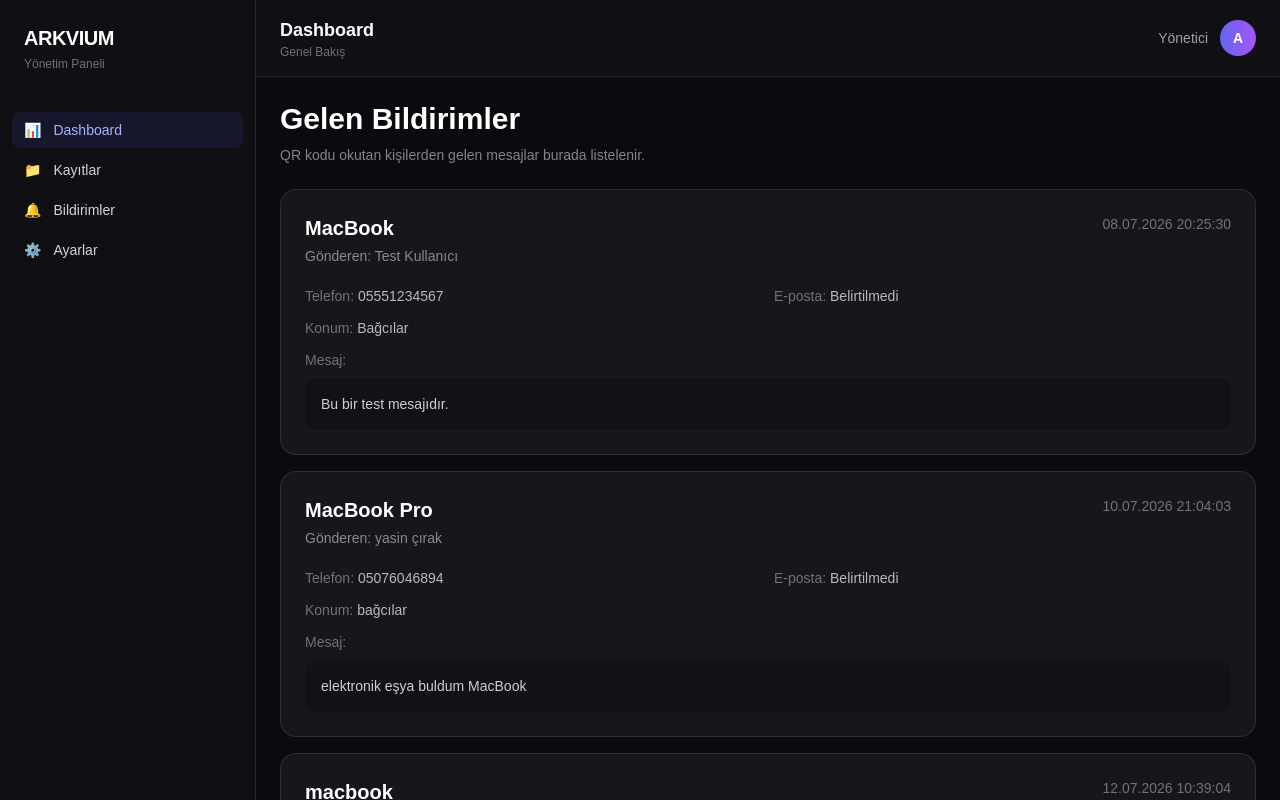
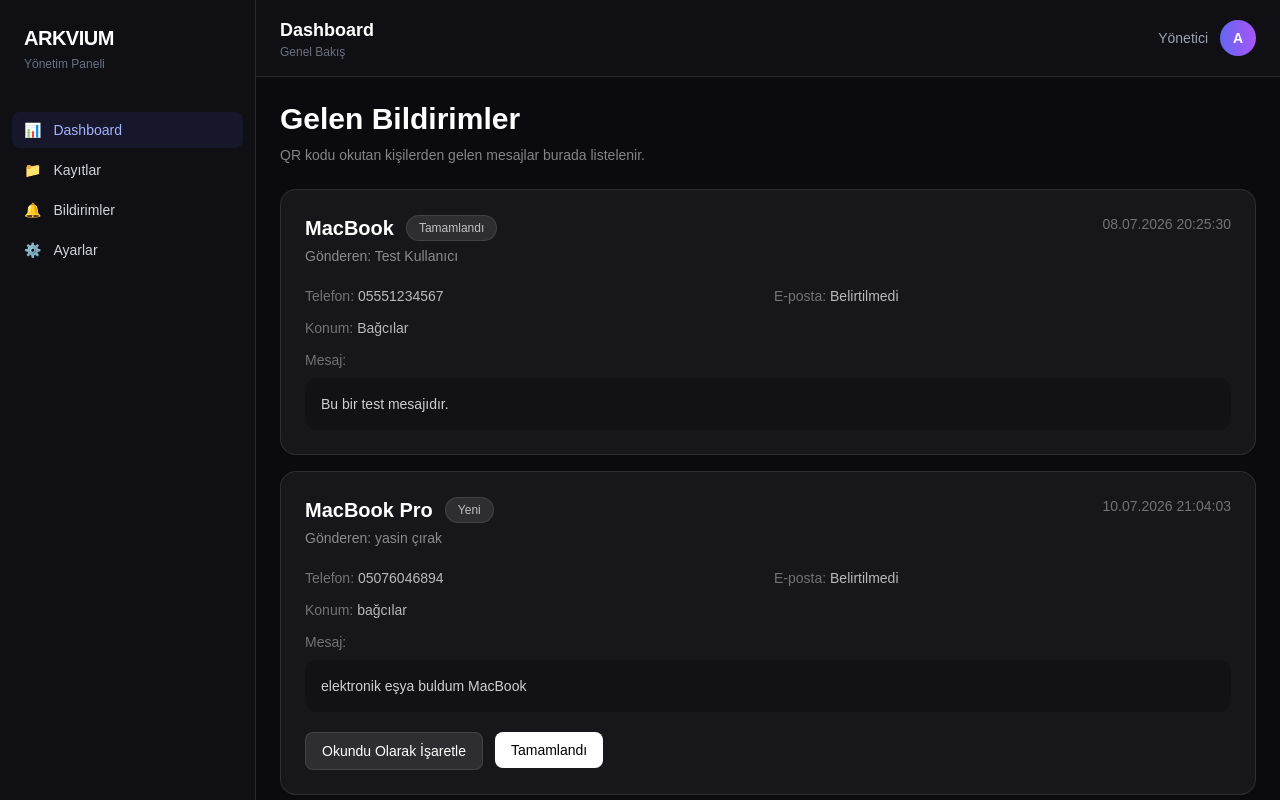
Before and after one commit to yasincirak/arkvium, a Next.js app: page /admin/notifications in a window 1280 px wide. Shown: the top 800 px of the page. Built offline with nearby package versions, Linux system fonts and the light colour scheme.

Commit message:
Bildirim durum yönetimi eklendi

```diff
--- a/data/finder-messages.json
+++ b/data/finder-messages.json
@@ -6,7 +6,8 @@
     "finderPhone": "05551234567",
     "location": "Bağcılar",
     "message": "Bu bir test mesajıdır.",
-    "createdAt": "2026-07-08T20:25:30.267Z"
+    "createdAt": "2026-07-08T20:25:30.267Z",
+    "status": "completed"
   },
   {
     "id": "a4de6a73-ce85-4dc0-8e45-0e589c18efb7",
@@ -15,7 +16,8 @@
     "finderPhone": "05076046894",
     "location": "bağcılar",
     "message": "elektronik eşya buldum MacBook",
-    "createdAt": "2026-07-10T21:04:03.249Z"
+    "createdAt": "2026-07-10T21:04:03.249Z",
+    "status": "new"
   },
   {
     "id": "69138a44-39ac-4096-ab6b-12b71ce9fc7f",
@@ -24,7 +26,8 @@
     "finderPhone": "05545521041",
     "location": "bağcılar",
     "message": "gri bir bilgisayar",
-    "createdAt": "2026-07-12T10:39:04.906Z"
+    "createdAt": "2026-07-12T10:39:04.906Z",
+    "status": "new"
   },
   {
     "id": "2b8eaa30-c347-4f7a-a75f-1333eb65d644",
@@ -33,6 +36,7 @@
     "finderPhone": "05545651234",
     "location": "bağcılar",
     "message": "MacBook",
-    "createdAt": "2026-07-12T11:00:27.774Z"
+    "createdAt": "2026-07-12T11:00:27.774Z",
+    "status": "new"
   }
 ]
--- a/src/app/admin/notifications/page.tsx
+++ b/src/app/admin/notifications/page.tsx
@@ -1,3 +1,4 @@
+import { changeFinderMessageStatus } from "@/lib/actions";
 import { getFinderMessages, getRecordById } from "@/lib/store";
 
 export default function NotificationsPage() {
@@ -7,6 +8,7 @@
     <div className="space-y-6">
       <div>
         <h1 className="text-3xl font-bold text-white">Gelen Bildirimler</h1>
+
         <p className="mt-2 text-sm text-white/50">
           QR kodu okutan kişilerden gelen mesajlar burada listelenir.
         </p>
@@ -21,16 +23,30 @@
           {messages.map((message) => {
             const record = getRecordById(message.recordId);
 
+            const statusLabel =
+              message.status === "completed"
+                ? "Tamamlandı"
+                : message.status === "read"
+                  ? "Okundu"
+                  : "Yeni";
+
             return (
               <div
                 key={message.id}
                 className="rounded-2xl border border-white/10 bg-white/5 p-6"
               >
-                <div className="flex flex-col gap-2 sm:flex-row sm:items-start sm:justify-between">
+                <div className="flex flex-col gap-3 sm:flex-row sm:items-start sm:justify-between">
                   <div>
-                    <h2 className="text-xl font-semibold text-white">
-                      {record?.assetName ?? "Kayıt bulunamadı"}
-                    </h2>
+                    <div className="flex flex-wrap items-center gap-3">
+                      <h2 className="text-xl font-semibold text-white">
+                        {record?.assetName ?? "Kayıt bulunamadı"}
+                      </h2>
+
+                      <span className="rounded-full border border-white/10 bg-white/10 px-3 py-1 text-xs font-medium text-white/70">
+                        {statusLabel}
+                      </span>
+                    </div>
+
                     <p className="mt-1 text-sm text-white/50">
                       Gönderen: {message.finderName}
                     </p>
@@ -59,11 +75,49 @@
 
                   <div className="sm:col-span-2">
                     <span className="text-white/40">Mesaj:</span>
+
                     <p className="mt-2 rounded-xl bg-black/20 p-4 text-white/80">
                       {message.message}
                     </p>
                   </div>
                 </div>
+
+                {message.status !== "completed" && (
+                  <div className="mt-5 flex flex-wrap gap-3">
+                    {message.status === "new" && (
+                      <form
+                        action={async () => {
+                          "use server";
+                          await changeFinderMessageStatus(message.id, "read");
+                        }}
+                      >
+                        <button
+                          type="submit"
+                          className="rounded-lg border border-white/10 bg-white/10 px-4 py-2 text-sm font-medium text-white transition hover:bg-white/15"
+                        >
+                          Okundu Olarak İşaretle
+                        </button>
+                      </form>
+                    )}
+
+                    <form
+                      action={async () => {
+                        "use server";
+                        await changeFinderMessageStatus(
+                          message.id,
+                          "completed"
+                        );
+                      }}
+                    >
+                      <button
+                        type="submit"
+                        className="rounded-lg bg-white px-4 py-2 text-sm font-medium text-black transition hover:bg-white/90"
+                      >
+                        Tamamlandı
+                      </button>
+                    </form>
+                  </div>
+                )}
               </div>
             );
           })}
--- a/src/lib/actions.ts
+++ b/src/lib/actions.ts
@@ -2,12 +2,18 @@
 
 import { randomUUID } from "crypto";
 import nodemailer from "nodemailer";
+import { revalidatePath } from "next/cache";
 import {
   saveRecord,
   saveFinderMessage,
   getRecordById,
+  updateFinderMessageStatus,
 } from "./store";
-import type { ItemRecord, FinderMessage } from "./types";
+import type {
+  ItemRecord,
+  FinderMessage,
+  FinderMessageStatus,
+} from "./types";
 
 type CreateRecordInput = {
   assetName: string;
@@ -48,6 +54,7 @@
   const message: FinderMessage = {
     id: randomUUID(),
     ...data,
+    status: "new",
     createdAt: new Date().toISOString(),
   };
 
@@ -91,3 +98,15 @@
 
   return message;
 }
+
+export async function changeFinderMessageStatus(
+  messageId: string,
+  status: FinderMessageStatus
+): Promise<FinderMessage | null> {
+  const updatedMessage = updateFinderMessageStatus(messageId, status);
+
+  revalidatePath("/admin/notifications");
+  revalidatePath("/admin");
+
+  return updatedMessage;
+}
--- a/src/lib/store.ts
+++ b/src/lib/store.ts
@@ -1,6 +1,10 @@
 import fs from "fs";
 import path from "path";
-import type { ItemRecord, FinderMessage } from "./types";
+import type {
+  ItemRecord,
+  FinderMessage,
+  FinderMessageStatus,
+} from "./types";
 
 const dataDir = path.join(process.cwd(), "data");
 const recordsFile = path.join(dataDir, "records.json");
@@ -45,7 +49,12 @@
   ensureDataFile();
 
   const fileContent = fs.readFileSync(finderMessagesFile, "utf-8");
-  return JSON.parse(fileContent) as FinderMessage[];
+  const messages = JSON.parse(fileContent) as FinderMessage[];
+
+  return messages.map((message) => ({
+    ...message,
+    status: message.status ?? "new",
+  }));
 }
 
 export function getFinderMessagesByRecordId(recordId: string): FinderMessage[] {
@@ -65,3 +74,31 @@
 
   return message;
 }
+
+export function updateFinderMessageStatus(
+  messageId: string,
+  status: FinderMessageStatus
+): FinderMessage | null {
+  const messages = getFinderMessages();
+
+  const messageIndex = messages.findIndex(
+    (message) => message.id === messageId
+  );
+
+  if (messageIndex === -1) {
+    return null;
+  }
+
+  messages[messageIndex] = {
+    ...messages[messageIndex],
+    status,
+  };
+
+  fs.writeFileSync(
+    finderMessagesFile,
+    JSON.stringify(messages, null, 2),
+    "utf-8"
+  );
+
+  return messages[messageIndex];
+}
--- a/src/lib/types.ts
+++ b/src/lib/types.ts
@@ -10,6 +10,8 @@
   createdAt: string;
 };
 
+export type FinderMessageStatus = "new" | "read" | "completed";
+
 export type FinderMessage = {
   id: string;
   recordId: string;
@@ -18,5 +20,6 @@
   finderEmail?: string;
   location: string;
   message: string;
+  status: FinderMessageStatus;
   createdAt: string;
 };
```
